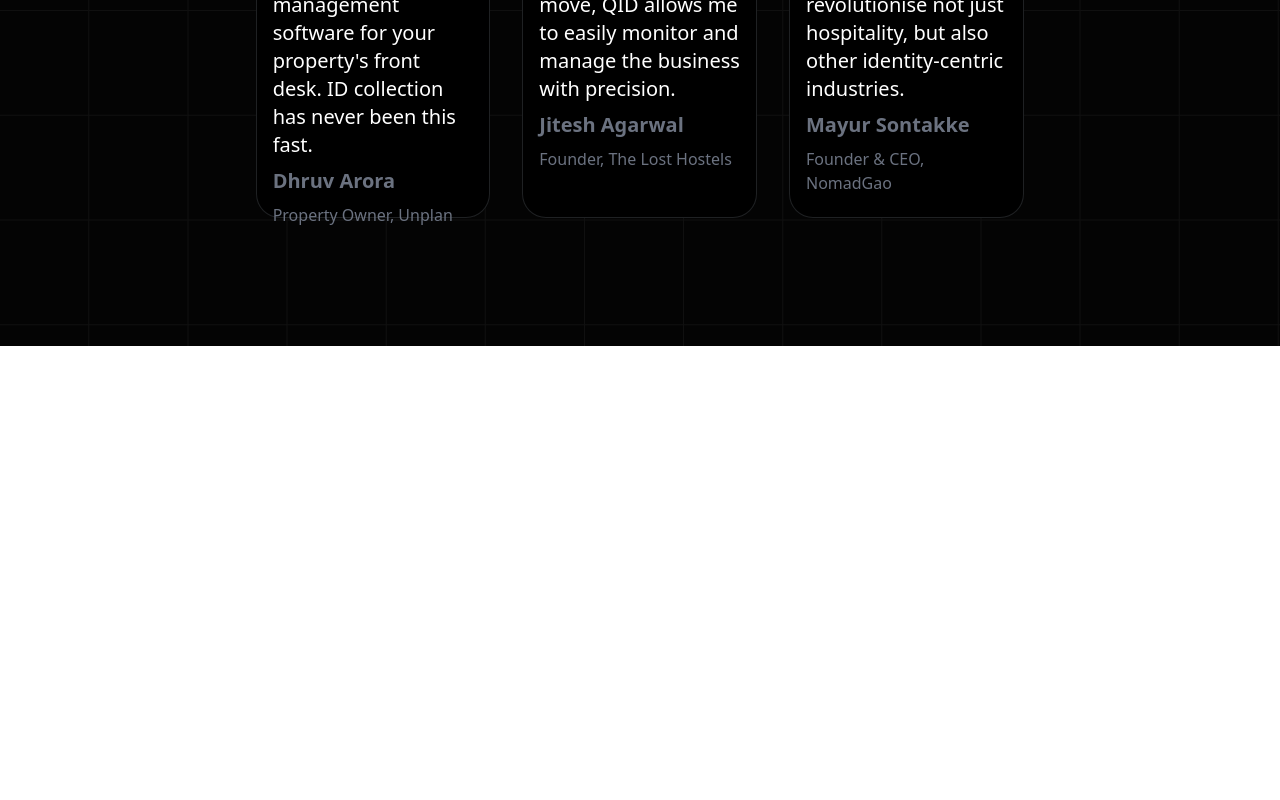
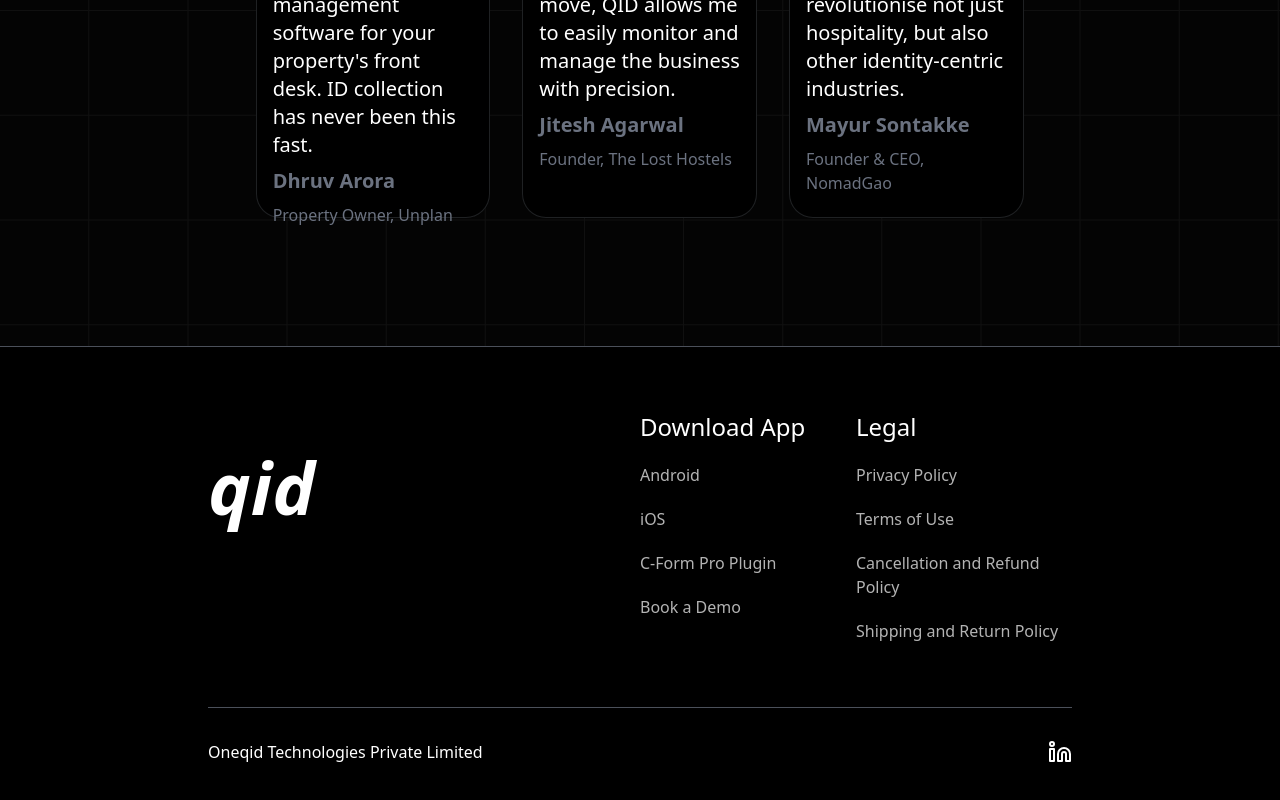
Before and after one commit to punyakrit/qid-clone, a React (Vite) app: page / in a window 1280 px wide. Shown: the part 4742-5542 px from the top of the page. Before the commit the page ends 5088 px from the top, so only its background shows below. Built offline with nearby package versions, Linux system fonts and the light colour scheme.

Commit message:
landing page ui

```diff
--- a/src/App.tsx
+++ b/src/App.tsx
@@ -1,6 +1,7 @@
 import Analytics from "./components/Analytics";
 import Appbar from "./components/Appbar";
 import Business from "./components/Business";
+import Footer from "./components/Footer";
 import Info from "./components/Info";
 import Home from "./page/Home";
 
@@ -14,6 +15,7 @@
         <Business/>
         <Analytics/>
       </div>
+      <Footer/>
     </div>
   );
 }
--- /dev/null
+++ b/src/components/Footer.tsx
@@ -0,0 +1,45 @@
+import { Linkedin } from "lucide-react";
+
+function Footer() {
+  return (
+    <div className="bg-black h-full w-full text-white">
+      <div className="border-t border-gray-500/70  w-full h-max  2xl:px-[750px] xl:px-52 px-6  ">
+        <div className="py-16 md:flex">
+          <div className="md:w-2/4">
+            <div className="text-7xl font-bold italic mt-10">qid</div>
+          </div>
+          <div className="md:w-2/4 md:flex">
+            <div className="md:w-1/2 space-y-5 py-10 md:py-0 text-white/70">
+              <div className="text-2xl  font-medium text-white">
+                Download App
+              </div>
+              <div>Android</div>
+              <div>iOS</div>
+              <div>C-Form Pro Plugin</div>
+              <div>Book a Demo</div>
+            </div>
+
+          <div className="md:w-1/2 space-y-5 text-white/70">
+            <div className="text-2xl font-medium text-white">Legal</div>
+            <div>Privacy Policy</div>
+            <div>Terms of Use</div>
+            <div>Cancellation and Refund Policy</div>
+            <div>Shipping and Return Policy</div>
+          </div>
+          </div>
+
+        </div>
+
+        <div className="flex md:flex-row flex-col items-center justify-between border-t py-8 pb-20 border-gray-500/70">
+            <div>
+            Oneqid Technologies Private Limited
+
+            </div>
+            <Linkedin className="mt-6 md:mt-0"/>
+        </div>
+      </div>
+    </div>
+  );
+}
+
+export default Footer;
```
